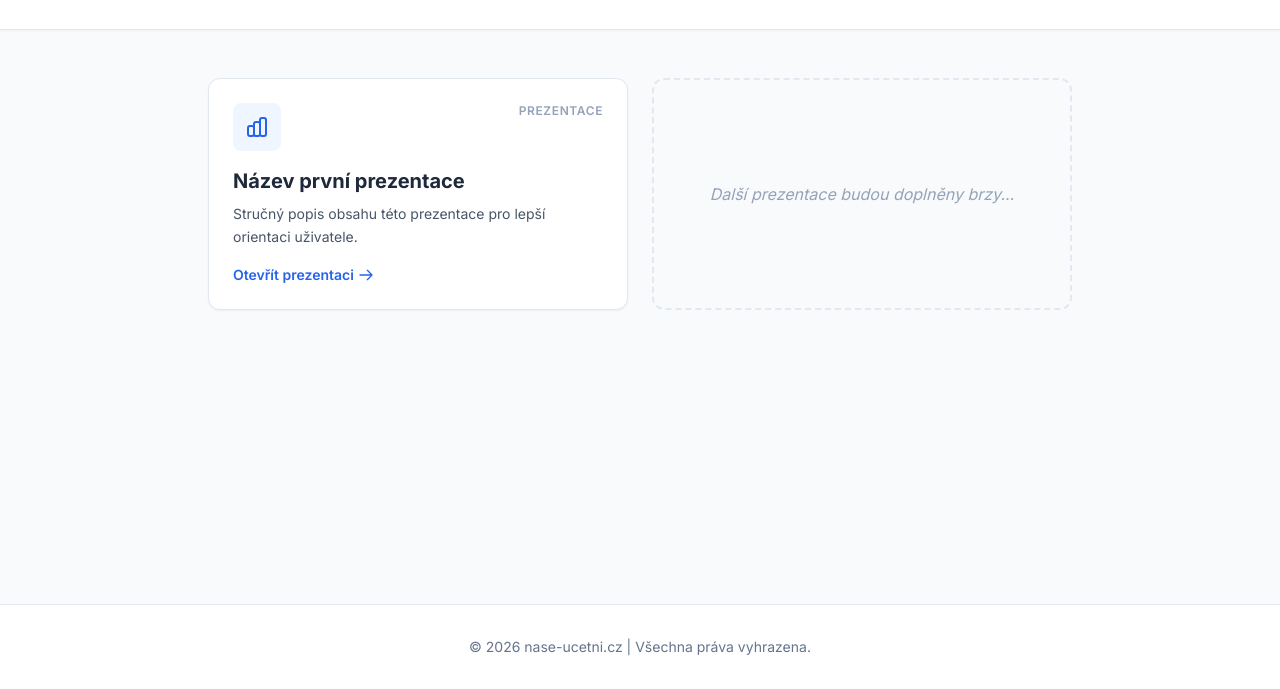
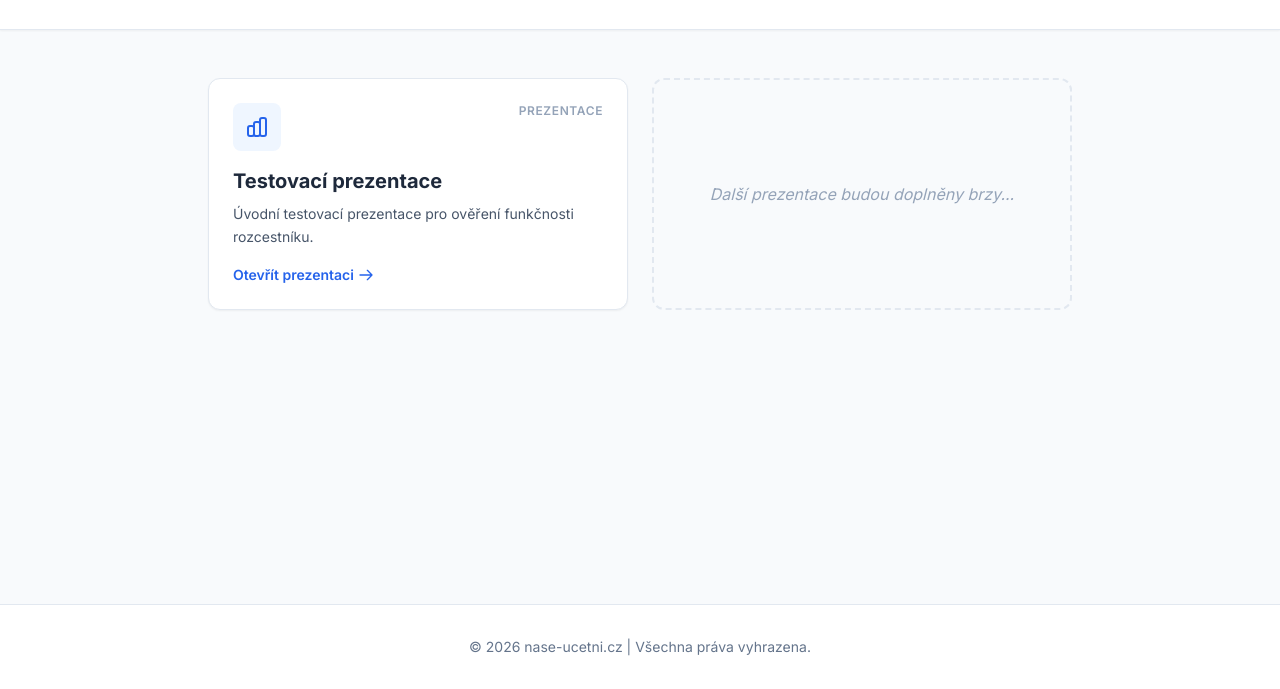
Before and after one commit to janbkrejci/nase-ucetni.cz, a plain HTML site: page index.html in a window 1280 px wide. Shown: the part 111-800 px from the top of the page. Drawn offline with nearby package versions, Linux system fonts and the light colour scheme.

Commit message:
Add Testovací prezentace to index.html

```diff
--- a/index.html
+++ b/index.html
@@ -21,8 +21,8 @@
 
     <main class="flex-grow container mx-auto px-4 py-12 max-w-4xl">
         <div class="grid gap-6 md:grid-cols-2" id="presentation-list">
-            <!-- Příklad prezentace -->
-            <a href="#" target="_blank" class="group block p-6 bg-white border border-slate-200 rounded-xl shadow-sm hover:shadow-md hover:border-blue-500 transition-all duration-200">
+            <!-- Testovací prezentace -->
+            <a href="https://1drv.ms/p/c/781cf7d0d31dc2a5/IQCKZRYGBHF7Q7aefEcNyEr6ATU9GnAFWOIwwIN4xFJYc18?e=hs1E5x" target="_blank" class="group block p-6 bg-white border border-slate-200 rounded-xl shadow-sm hover:shadow-md hover:border-blue-500 transition-all duration-200">
                 <div class="flex justify-between items-start mb-4">
                     <div class="bg-blue-50 p-3 rounded-lg text-blue-600 group-hover:bg-blue-600 group-hover:text-white transition-colors">
                         <svg xmlns="http://www.w3.org/2000/svg" class="h-6 w-6" fill="none" viewBox="0 0 24 24" stroke="currentColor">
@@ -31,8 +31,8 @@
                     </div>
                     <span class="text-xs font-semibold text-slate-400 uppercase tracking-wider">Prezentace</span>
                 </div>
-                <h3 class="text-xl font-bold text-slate-800 mb-2 group-hover:text-blue-600 transition-colors">Název první prezentace</h3>
-                <p class="text-slate-600 mb-4 text-sm leading-relaxed">Stručný popis obsahu této prezentace pro lepší orientaci uživatele.</p>
+                <h3 class="text-xl font-bold text-slate-800 mb-2 group-hover:text-blue-600 transition-colors">Testovací prezentace</h3>
+                <p class="text-slate-600 mb-4 text-sm leading-relaxed">Úvodní testovací prezentace pro ověření funkčnosti rozcestníku.</p>
                 <div class="flex items-center text-blue-600 font-semibold text-sm">
                     Otevřít prezentaci
                     <svg xmlns="http://www.w3.org/2000/svg" class="h-4 w-4 ml-1 transform group-hover:translate-x-1 transition-transform" fill="none" viewBox="0 0 24 24" stroke="currentColor">
```
